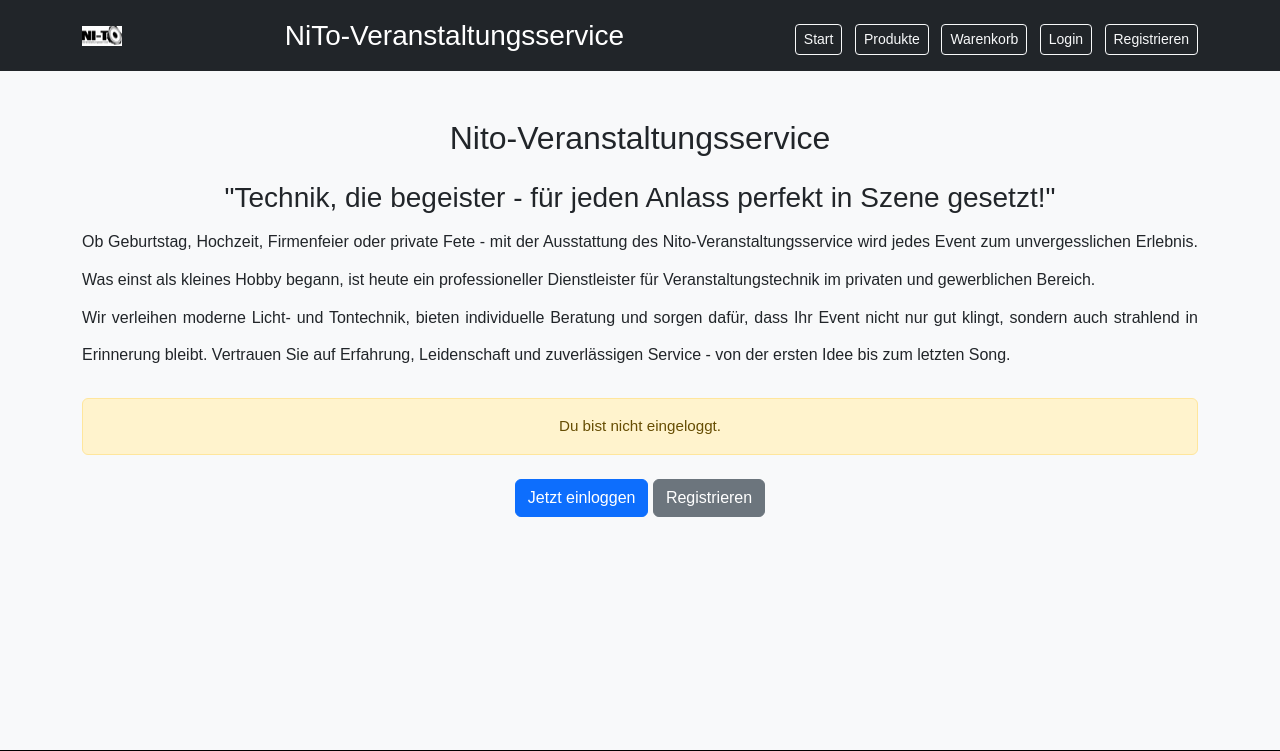
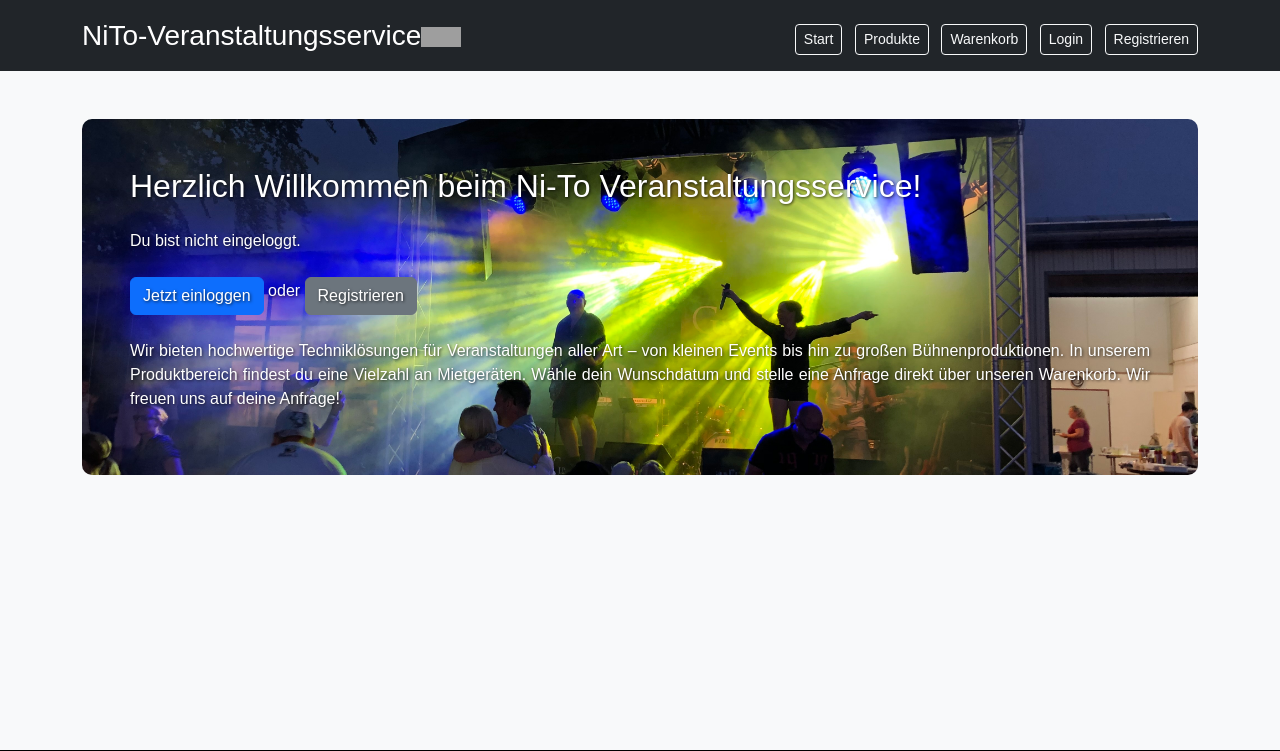
Before and after one commit to JS-Winf/webetch, a Flask app: page / in a window 1280 px wide. Shown: the top 751 px of the page. Run offline with Flask 3, Linux system fonts and the light colour scheme; some libraries are stand-ins or nearby versions; grey boxes are pictures that could not be loaded.

Commit message:
startseite bild und Text eingebunden

```diff
--- a/backend/static/styles.css
+++ b/backend/static/styles.css
@@ -1,19 +1,22 @@
 /* --- Globales Layout --- */
-
-.body1 {
-    background-image: url(images/startseite.jpeg);
-    background-size: cover;
-    background-repeat: no-repeat;
-    margin: 0;
-}
-
 
 body {
     font-family: Arial, sans-serif;
     background-color: #f8f9fa;
-
+    margin: 0;
 }
 
+/* Hintergrundbild für Startseite */
+.body2 {
+    background-image: url('../static/images/startseite.jpeg');
+    background-size: cover;
+    background-position: center;
+    background-repeat: no-repeat;
+    padding: 3rem;
+    color: white;
+    text-shadow: 1px 1px 3px rgba(0, 0, 0, 0.7);
+    border-radius: 10px;
+}
 
 /* --- Navigation --- */
 .header-logo {
@@ -27,12 +30,11 @@ header nav a {
     margin-left: 0.5rem;
 }
 
-/* --- Text-Startseite ---*/
+/* --- Text-Startseite --- */
 .p-start {
     text-align: justify;
-    line-height: 1.0cm;
+    line-height: 1.5;
 }
-
 
 /* --- Produktkarten --- */
 .card {
@@ -45,14 +47,20 @@ header nav a {
     box-shadow: 0 0 10px rgba(0,0,0,0.15);
 }
 .card-img-top {
-    height: 160px;
     object-fit: cover;
+    height: 180px;
 }
 
 /* --- Produktübersicht (Devices) --- */
 .row.row-cols-md-6 > .col {
     display: flex;
     flex-direction: column;
+}
+@media (min-width: 768px) {
+    .row-cols-md-4 > .col {
+        flex: 0 0 auto;
+        width: 25%;
+    }
 }
 
 /* --- Buttons --- */
@@ -63,11 +71,6 @@ header nav a {
 /* --- Flash-Messages --- */
 .alert {
     font-size: 0.95rem;
-}
-
-.card-img-top {
-    object-fit: cover;
-    height: 180px;
 }
 
 /* --- Footer ---*/
@@ -91,7 +94,6 @@ footer {
     margin: 0 auto;
 }
 
-
 .social-links a {
     margin: 0.5rem;
     color: white;
--- a/backend/templates/base.html
+++ b/backend/templates/base.html
@@ -12,8 +12,8 @@
 
     <header class="bg-dark text-white p-3">
         <div class="container d-flex justify-content-between align-items-center">
-            <img src="/webetch/backend/static/images/Logo.jpg" class="header-logo">
-            <h1 class="h3 mb-0">NiTo-Veranstaltungsservice</h1>
+
+            <h1 class="h3 mb-0">NiTo-Veranstaltungsservice<img src="/webtech/backend/static/images/Bildvorschau.jpg" class="header-logo"></h1>
             <nav>
                 <a href="{{ url_for('index') }}" class="btn btn-outline-light btn-sm">Start</a>
                 <a href="{{ url_for('produkte') }}" class="btn btn-outline-light btn-sm">Produkte</a>
--- a/backend/templates/index.html
+++ b/backend/templates/index.html
@@ -2,33 +2,27 @@
 
 {% block title %}Startseite{% endblock %}
 
-<body style="background-image: url(/webetch/backend/static/images/startseite.jpeg);">
-
 {% block content %}
 <div class="body2">
-<div class="text-center">
-    <h2 class="mb-4">Nito-Veranstaltungsservice</h2>
-    <h3>"Technik, die begeister - für jeden Anlass perfekt in Szene gesetzt!"</h3>
-    <p class="p-start" class="lead">Ob Geburtstag, Hochzeit, Firmenfeier oder private Fete - mit der Ausstattung des Nito-Veranstaltungsservice
-        wird jedes Event zum unvergesslichen Erlebnis. Was einst als kleines Hobby begann, ist heute ein professioneller Dienstleister
-        für Veranstaltungstechnik im privaten und gewerblichen Bereich.<br>
-    Wir verleihen moderne Licht- und Tontechnik, bieten individuelle Beratung und sorgen dafür, dass Ihr Event nicht nur gut klingt,
-    sondern auch strahlend in Erinnerung bleibt. Vertrauen Sie auf Erfahrung, Leidenschaft und zuverlässigen Service - von der ersten
-    Idee bis zum letzten Song.</p>
+    <h2 class="mb-4">Herzlich Willkommen beim Ni-To Veranstaltungsservice!</h2>
 
     {% if user %}
-        <div class="alert alert-success mt-4">
-            Du bist eingeloggt als <strong>{{ user }}</strong>.
-        </div>
-        <a href="{{ url_for('logout') }}" class="btn btn-danger">Logout</a>
+        <p>Du bist eingeloggt als <strong>{{ user }}</strong>.</p>
+        <p><a href="{{ url_for('logout') }}" class="btn btn-warning">Logout</a></p>
     {% else %}
-        <div class="alert alert-warning mt-4">
-            Du bist nicht eingeloggt.
-        </div>
-        <a href="{{ url_for('login') }}" class="btn btn-primary">Jetzt einloggen</a>
-        <a href="{{ url_for('register') }}" class="btn btn-secondary">Registrieren</a>
+        <p>Du bist nicht eingeloggt.</p>
+        <p>
+            <a href="{{ url_for('login') }}" class="btn btn-primary">Jetzt einloggen</a>
+            oder
+            <a href="{{ url_for('register') }}" class="btn btn-secondary">Registrieren</a>
+        </p>
     {% endif %}
-</div>
+
+    <p class="p-start mt-4">
+        Wir bieten hochwertige Techniklösungen für Veranstaltungen aller Art – von kleinen Events bis hin zu großen Bühnenproduktionen.
+        In unserem Produktbereich findest du eine Vielzahl an Mietgeräten.
+        Wähle dein Wunschdatum und stelle eine Anfrage direkt über unseren Warenkorb.
+        Wir freuen uns auf deine Anfrage!
+    </p>
 </div>
 {% endblock %}
-</body>
```
Also changed, not shown: backend/static/images/Bildvorschau.png (added). Lines whose indentation alone changed are shown as unchanged.
